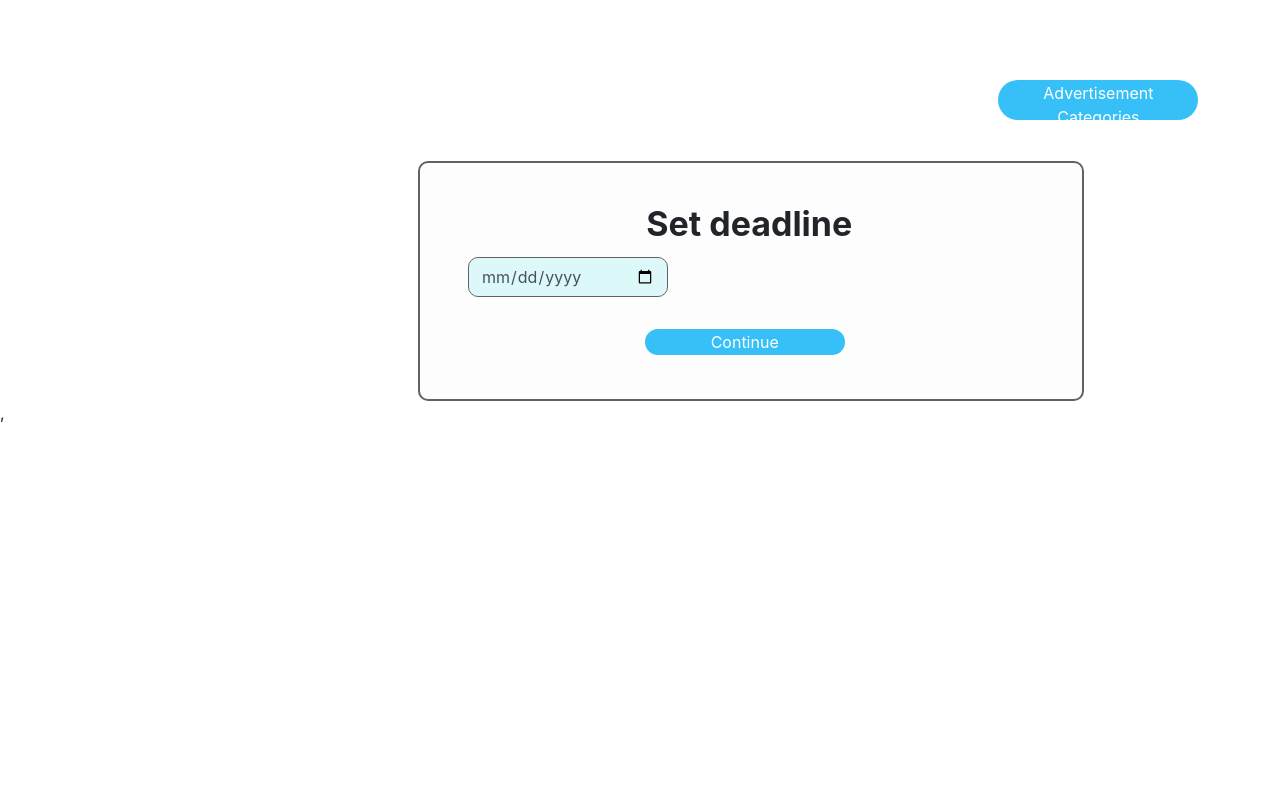
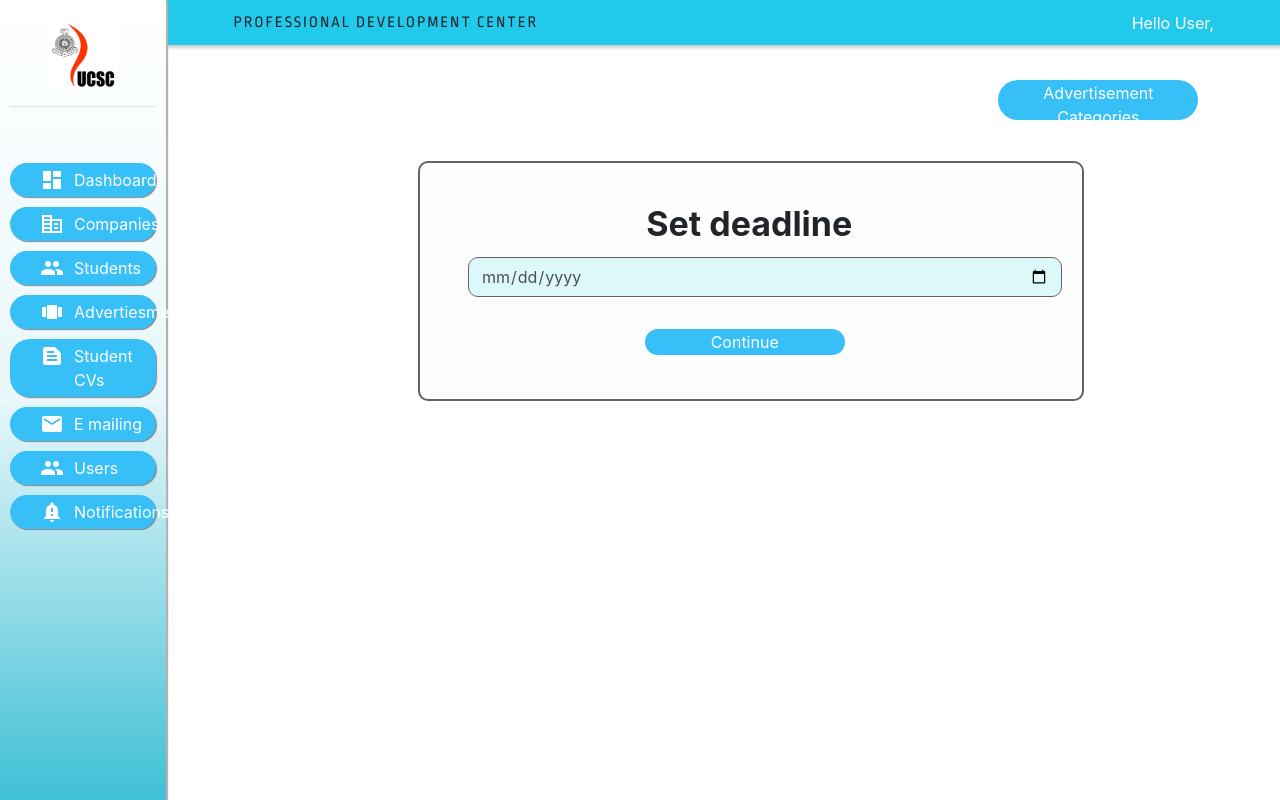
Before and after one commit to shelomi123/dashboard-portal, a React (Create React App) app: page /setDeadline in a window 1280 px wide. Built offline with nearby package versions, Linux system fonts and the light colour scheme.

Commit message:
commit to merge

```diff
--- a/src/content/advertisements2/adCategories.js
+++ b/src/content/advertisements2/adCategories.js
@@ -3,6 +3,9 @@ import MUIDataTable from 'mui-datatables'
 import { Card } from 'react-bootstrap'
 import './ads2.css'
 import '../../../node_modules/bootstrap/dist/css/bootstrap.min.css'
+import Navbar from '../../components/navbar'
+import SideBar from '../../components/sidebar'
+import { Link } from 'react-router-dom'
 
 const columns = ['Category Code', 'Category Name']
 const data = [
@@ -22,6 +25,8 @@ const data = [
 function adCategories() {
   return (
     <div>
+      <Navbar />
+      <SideBar />
       <div className="container-fluid cat_container" style={{ width: '85%', marginLeft: '13em', position: 'fixed' }}>
         <h1>ADVERTISEMENT CATEGORIES</h1>
         <div className="new_category_btn_position">
@@ -49,9 +54,11 @@ function adCategories() {
         </div>
 
         <div className="ad_back_btn_position">
-          <button className="ad_back_btn" style={{ outline: 'none' }}>
-            Back
-          </button>
+
+          <Link style={{ color: "white" }} to='/setDeadline'>
+            <button className="ad_back_btn" style={{ outline: 'none' }}> Back</button>
+          </Link>
+
         </div>
       </div>
     </div>
--- a/src/content/advertisements2/ads2.css
+++ b/src/content/advertisements2/ads2.css
@@ -46,7 +46,7 @@
   margin-left: 30%;
 }
 .deadline_form_control {
-  width: 200px;
+  width: "20%";
   height: 40px;
   border-radius: 10px;
   background-color: rgb(220, 248, 248);
@@ -150,7 +150,7 @@
   margin-left: 13em;
   height: fit-content;
   width: 85%;
-  position: relative;
+  /* position: relative; */
 }
 .list_container > h1 {
   position: relative;
--- a/src/content/advertisements2/regCompanyList.js
+++ b/src/content/advertisements2/regCompanyList.js
@@ -5,6 +5,7 @@ import SideBar from '../../components/sidebar'
 import './ads2.css'
 import '../../../node_modules/bootstrap/dist/css/bootstrap.min.css'
 import { Button } from 'react-bootstrap'
+import { Link } from 'react-router-dom'
 
 const columns = [
   'Company Name',
@@ -12,12 +13,7 @@ const columns = [
   'Registration Date',
   'Contact no',
   'Email',
-  // {
-  //   Name: 'view more',
-  //   customBodyRenderLite: (dataIndex) => {
-  //     return <button className="btn btn-primary">view More</button>
-  //   },
-  // },
+
   {
     name: "",
     options: {
@@ -51,6 +47,11 @@ const options = {
   responsive: 'vertical',
 }
 
+const resetCheck = () => {
+
+}
+
+
 function regCompanyList() {
   return (
     <div>
@@ -80,7 +81,8 @@ function regCompanyList() {
             Request ADs
           </button>
           <button className="btn btn-danger" style={{ width: '200px' }}>
-            Cancel
+            <Link style={{ color: 'white' }} > Cancel</Link>
+
           </button>
         </div>
       </div>
--- a/src/content/advertisements2/setDeadline.js
+++ b/src/content/advertisements2/setDeadline.js
@@ -1,7 +1,10 @@
 import React, { Component } from 'react'
-import { Card, Form } from 'react-bootstrap'
+import { Card, Form, Nav } from 'react-bootstrap'
 import './ads2.css'
 import '../../../node_modules/bootstrap/dist/css/bootstrap.min.css'
+import { Link } from 'react-router-dom'
+import Navbar from '../../components/navbar'
+import SideBar from '../../components/sidebar'
 
 class setDeadline extends Component {
   constructor(props) {
@@ -15,10 +18,13 @@ class setDeadline extends Component {
   render() {
     return (
       <div>
+        <Navbar />
+        <SideBar />
         <div className="catogeries_btn_position">
-          <button className="catogeries_btn" style={{ outline: 'none' }}>
-            Advertisement Categories
-          </button>
+
+          <Link style={{ color: "white" }} to='/adCategories'>  <button className="catogeries_btn" style={{ outline: 'none' }}> Advertisement Categories </button></Link>
+
+
         </div>
 
         <div className="container deadline_container">
@@ -34,7 +40,9 @@ class setDeadline extends Component {
                 <Form.Control
                   className="deadline_form_control"
                   type="date"
-                  style={{ border: ' 1.5px solid rgb(97, 98, 99)' }}
+                  style={{
+                    border: ' 1.5px solid rgb(97, 98, 99)', alignSelf: 'center'
+                  }}
                   placeholder={this.state.date}
                 ></Form.Control>
               </Form.Group>
```
